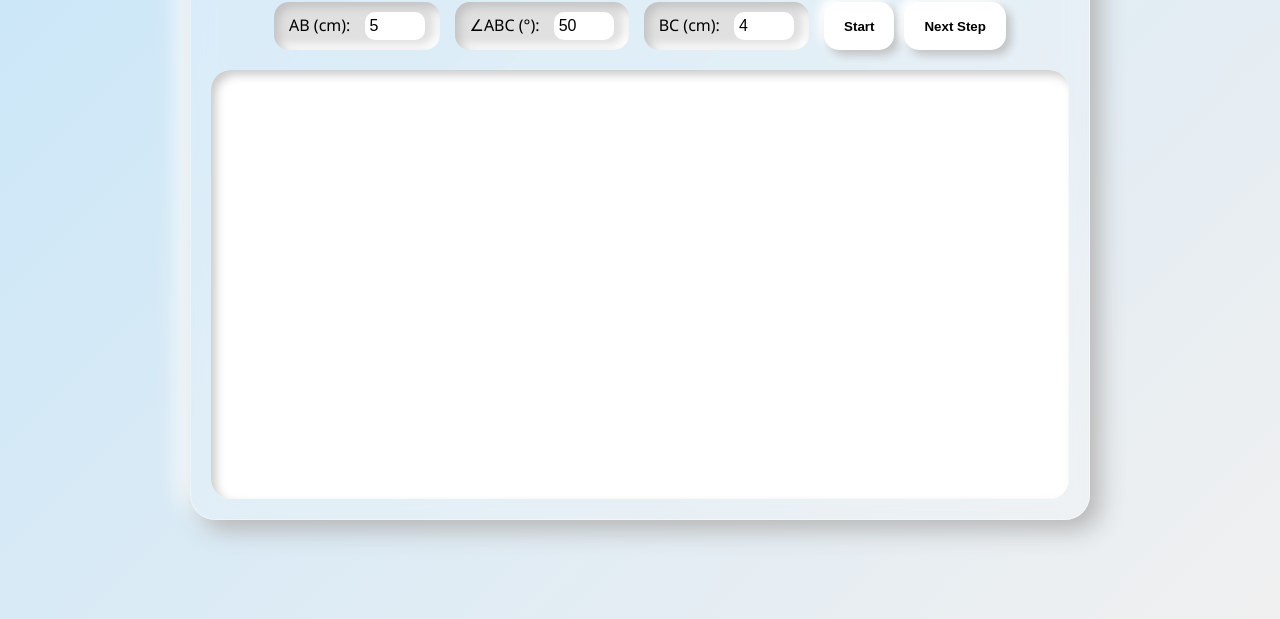
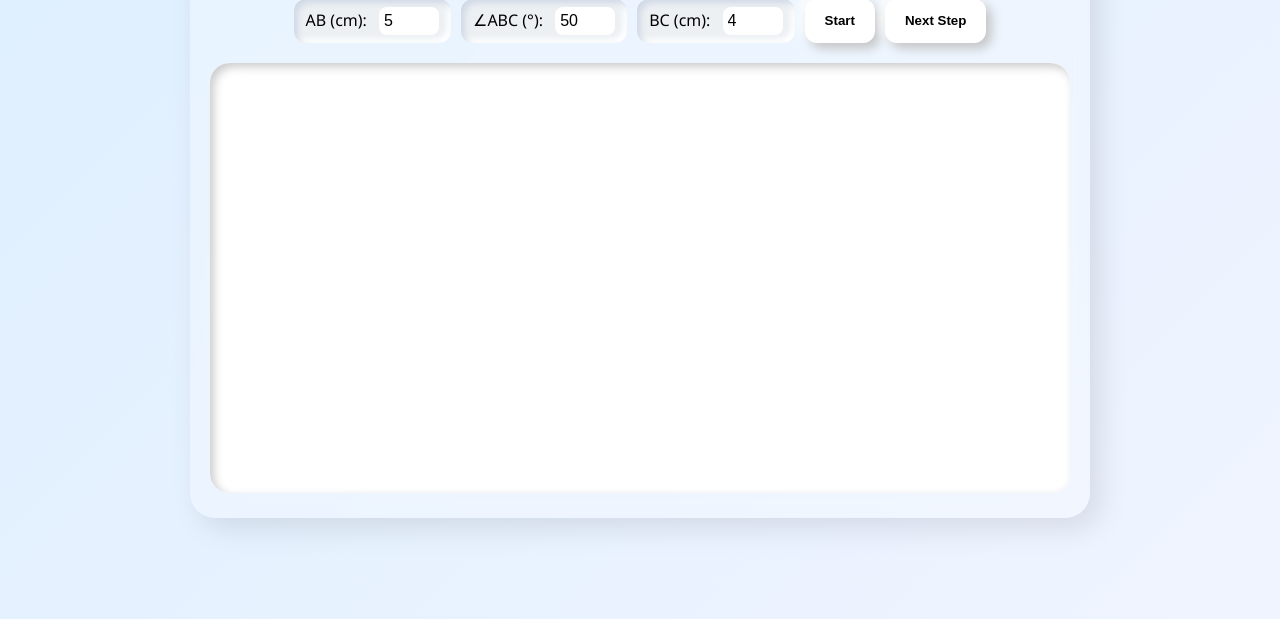
Before and after one commit to Swarup2024web/GeoCalc, a plain HTML site: page index.html in a window 1280 px wide. Shown: the part 181-800 px from the top of the page. Drawn offline with Linux system fonts and the light colour scheme.

Commit message:
Update style.css

```diff
--- a/style.css
+++ b/style.css
@@ -5,8 +5,8 @@
 }
 
 body {
-  background: linear-gradient(135deg, #c8e6f9, #f0f0f0);
   font-family: 'Segoe UI', sans-serif;
+  background: linear-gradient(135deg, #ddefff, #f0f4ff);
   display: flex;
   justify-content: center;
   align-items: center;
@@ -15,19 +15,18 @@ body {
 }
 
 .container {
+  max-width: 900px;
   width: 100%;
-  max-width: 900px;
   padding: 20px;
   border-radius: 25px;
-  box-shadow: 10px 10px 25px #b6b6b6, -10px -10px 25px #ffffff;
-  background: rgba(255, 255, 255, 0.2);
-  backdrop-filter: blur(15px);
-  border: 1px solid rgba(255, 255, 255, 0.4);
+  background: rgba(255, 255, 255, 0.25);
+  backdrop-filter: blur(10px);
+  box-shadow: 10px 10px 30px rgba(0,0,0,0.1);
 }
 
 h1 {
   text-align: center;
-  margin-bottom: 20px;
+  margin-bottom: 15px;
   color: #333;
 }
 
@@ -35,22 +34,22 @@ h1 {
   display: flex;
   flex-wrap: wrap;
   justify-content: center;
-  gap: 15px;
+  gap: 10px;
   margin-bottom: 20px;
 }
 
 label {
-  background: #e0e0e0;
-  padding: 10px 15px;
-  border-radius: 15px;
-  box-shadow: inset 5px 5px 10px #c2c2c2, inset -5px -5px 10px #ffffff;
+  background: #ecf0f3;
+  padding: 8px 12px;
+  border-radius: 12px;
+  box-shadow: inset 4px 4px 6px #d1d9e6, inset -4px -4px 6px #ffffff;
 }
 
 input {
   width: 60px;
-  margin-left: 10px;
+  margin-left: 8px;
   padding: 5px;
-  border-radius: 10px;
+  border-radius: 8px;
   border: none;
   outline: none;
   font-size: 16px;
@@ -63,13 +62,13 @@ input {
 
 button {
   padding: 10px 20px;
-  border-radius: 15px;
+  border-radius: 12px;
   border: none;
   background: #ffffff;
-  box-shadow: 5px 5px 10px #c1c1c1, -5px -5px 10px #ffffff;
+  box-shadow: 5px 5px 12px #c1c1c1, -5px -5px 12px #ffffff;
   font-weight: bold;
-  transition: all 0.2s ease;
   cursor: pointer;
+  transition: 0.2s ease;
 }
 
 button:hover {
@@ -79,10 +78,7 @@ button:hover {
 canvas {
   width: 100%;
   height: auto;
-  max-height: 70vh;
   background: #ffffff;
   border-radius: 20px;
-  box-shadow: inset 5px 5px 10px #ccc, inset -5px -5px 10px #fff;
-  display: block;
-  margin: 0 auto;
+  box-shadow: inset 4px 4px 10px #ccc, inset -4px -4px 10px #fff;
 }
```
